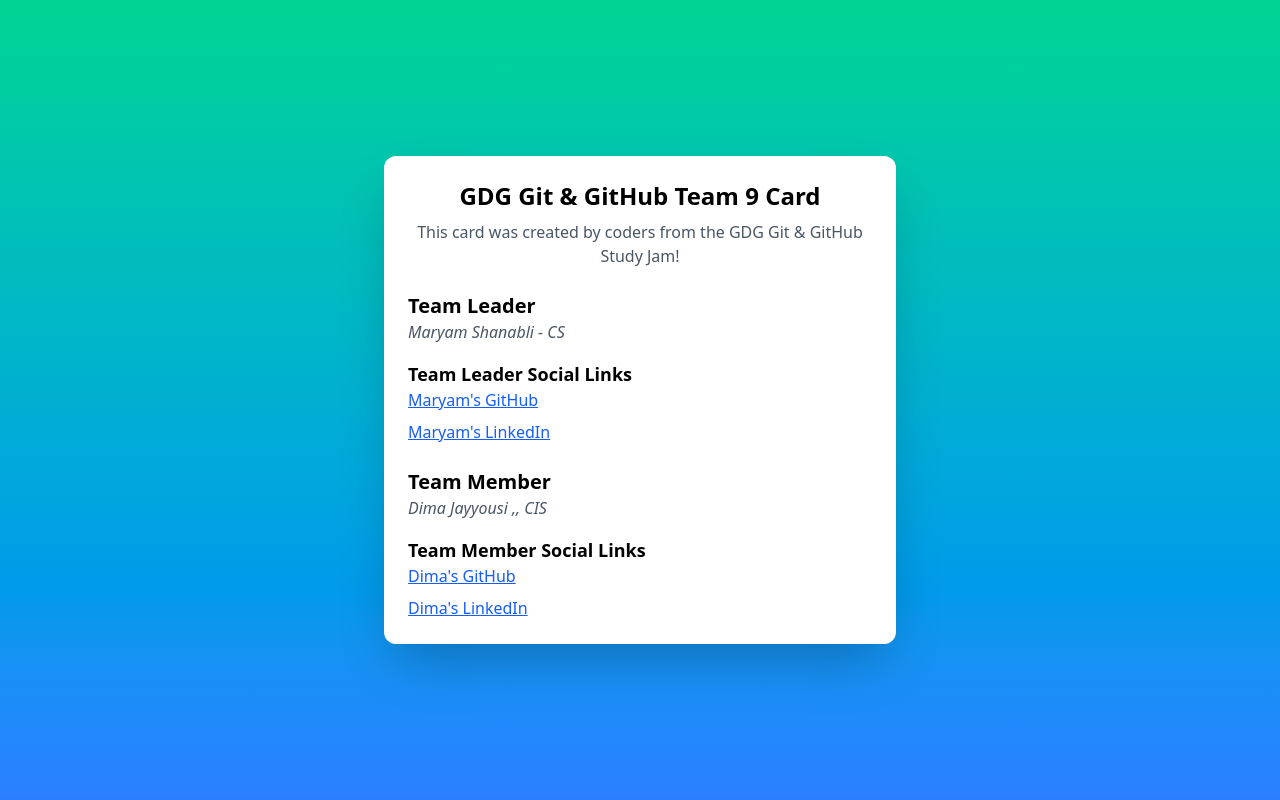
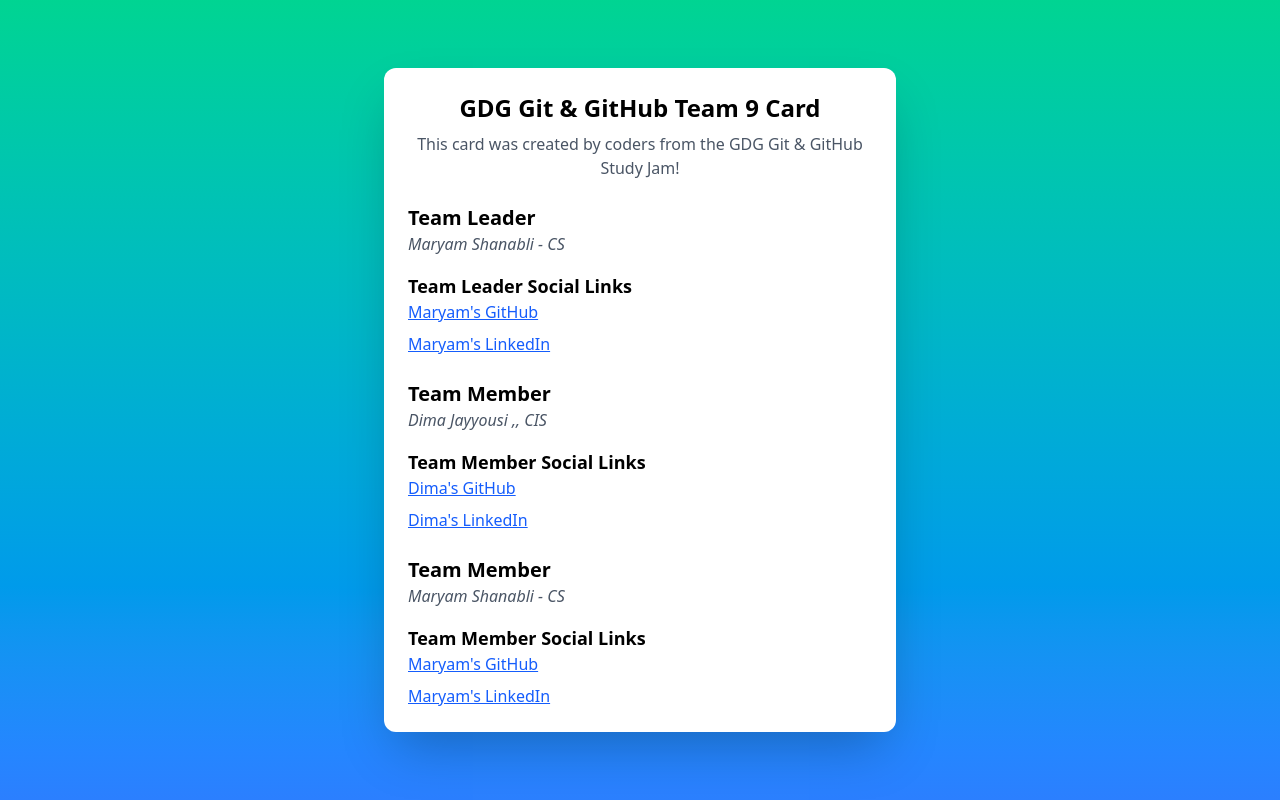
Before and after one commit to MaryamShanabli/GDG_Git_Team_9_Card, a plain HTML site: page index.html in a window 1280 px wide. Drawn offline with nearby package versions, Linux system fonts and the light colour scheme.

Commit message:
Add member2 details

```diff
--- a/index.html
+++ b/index.html
@@ -34,7 +34,19 @@
             <h3 class="mt-4 text-lg font-semibold">Team Member Social Links</h3>
             <ul class="space-y-2">
                 <li><a href="https://github.com/DimaJayyousi" class="text-blue-600 underline">Dima's GitHub</a></li>
-                <li><a href="https://www.linkedin.com/in/deema-jayousi" class="text-blue-600 underline">Dima's LinkedIn</a></li>
+                <li><a href="https://www.linkedin.com/in/deema-jayousi" class="text-blue-600 underline">Dima's
+                        LinkedIn</a></li>
+            </ul>
+        </section>
+        <section>
+            <!-- Team Member Section -->
+            <h2 class="mt-6 text-xl font-semibold">Team Member</h2>
+            <p class="text-gray-600 italic">Maryam Shanabli - CS </p>
+            <h3 class="mt-4 text-lg font-semibold">Team Member Social Links</h3>
+            <ul class="space-y-2">
+                <li><a href="https://github.com/MaryamShanabli" class="text-blue-600 underline">Maryam's GitHub</a></li>
+                <li><a href="https://www.linkedin.com/in/maryam-shanabli-72082b2b3/"
+                        class="text-blue-600 underline">Maryam's LinkedIn</a></li>
             </ul>
         </section>
     </div>
```
